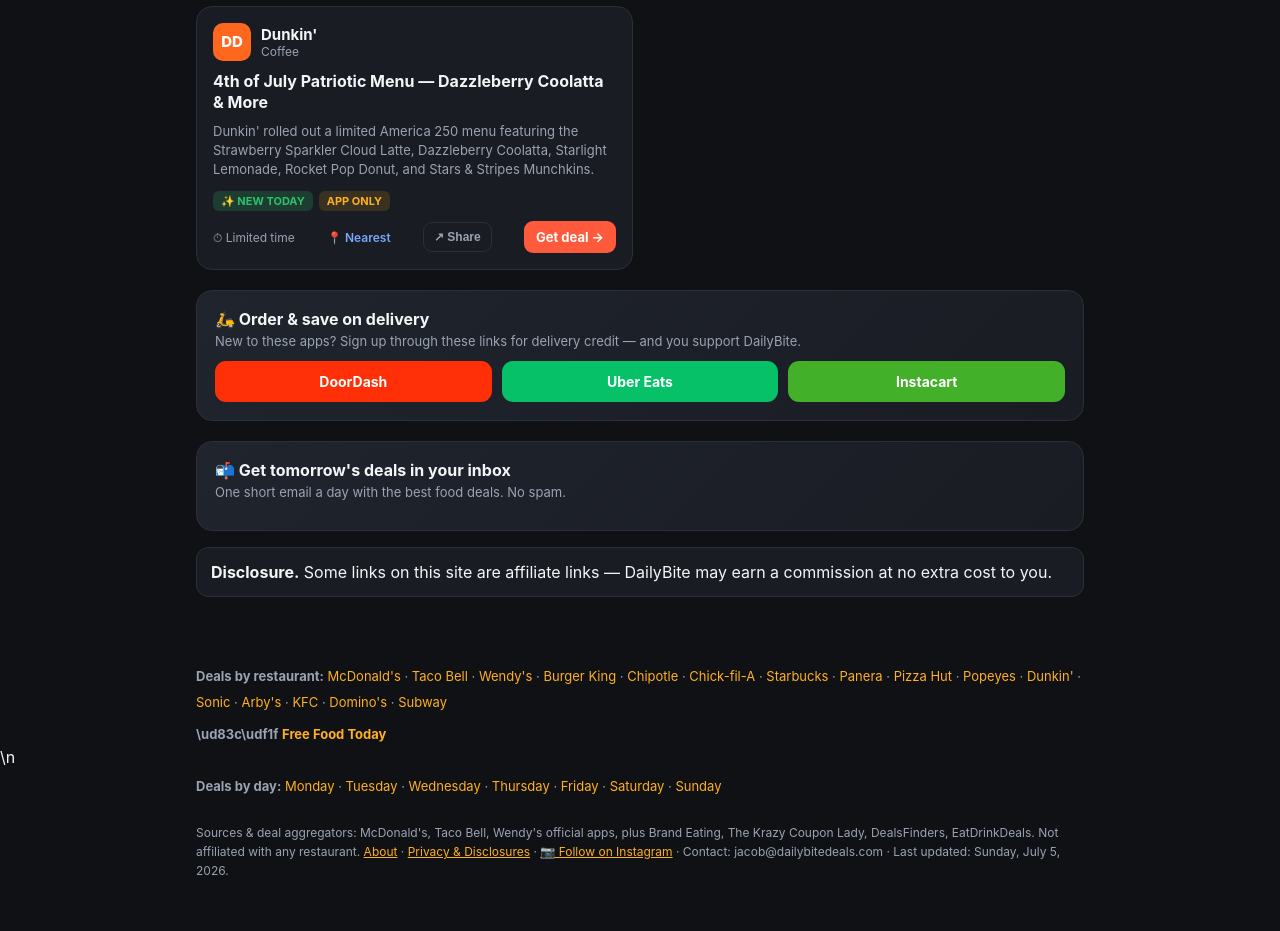
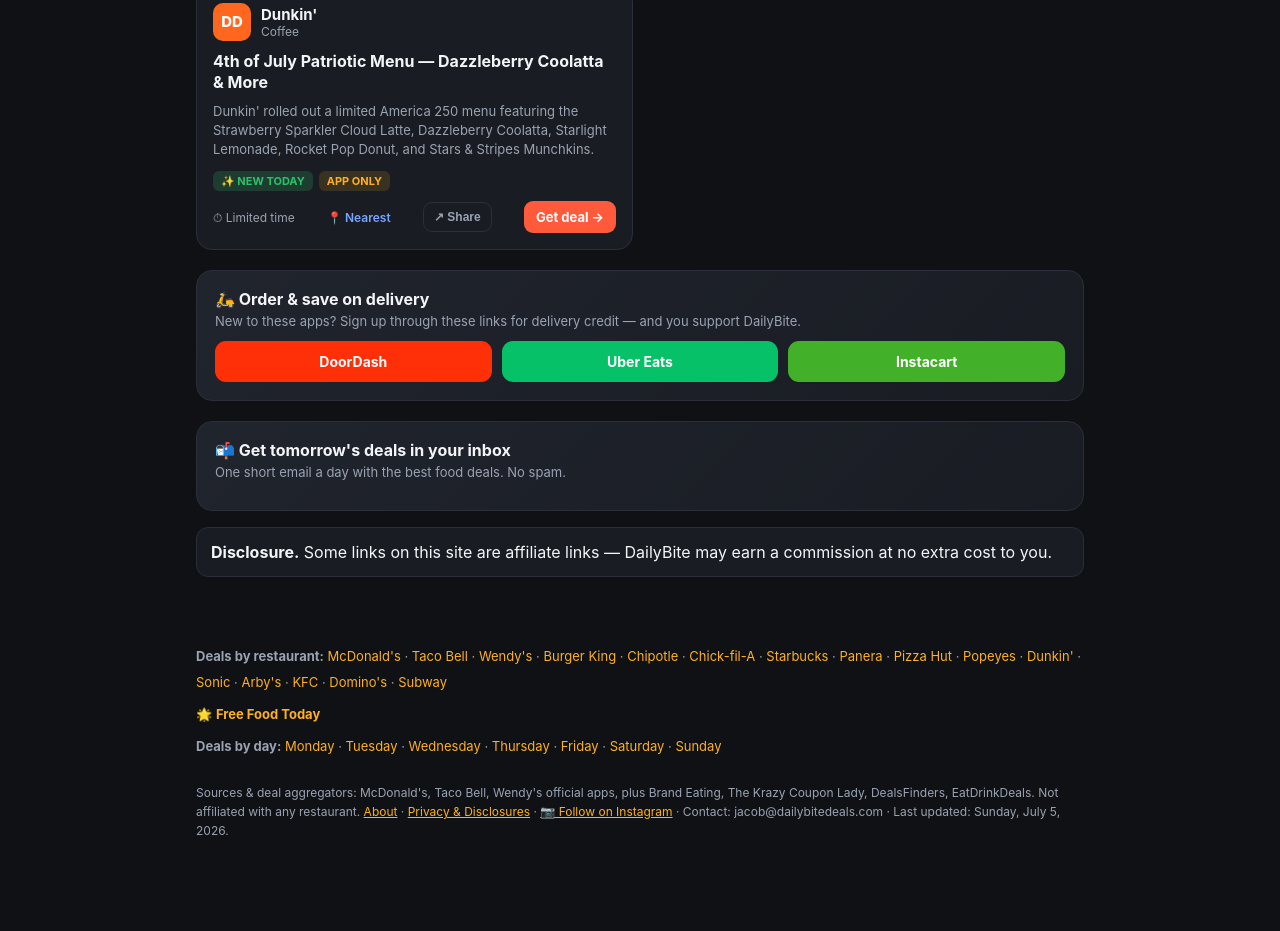
Before and after one commit to Ninestar22/dailybite, a website: page index.html in a window 1280 px wide. Shown: the part 3677-4608 px from the top of the page. After the commit the page ends 4568 px from the top, so only its background shows below. Drawn offline with Linux system fonts and the light colour scheme.

Commit message:
Fix stray escape characters rendering on page

```diff
--- a/index.html
+++ b/index.html
@@ -22,7 +22,9 @@
 <link rel="icon" type="image/png" href="/favicon.png">
 <link rel="apple-touch-icon" href="/apple-touch-icon.png">
 <link rel="manifest" href="/manifest.webmanifest">
-<meta name="theme-color" content="#0f1115">\n<meta name="robots" content="max-image-preview:large">\n<link rel="alternate" type="application/rss+xml" title="DailyBite Deals" href="https://dailybitedeals.com/feed.xml">
+<meta name="theme-color" content="#0f1115">
+<meta name="robots" content="max-image-preview:large">
+<link rel="alternate" type="application/rss+xml" title="DailyBite Deals" href="https://dailybitedeals.com/feed.xml">
 <meta property="og:image" content="https://dailybitedeals.com/og.png">
 <meta property="og:image:width" content="1200">
 <meta property="og:image:height" content="630">
@@ -177,7 +179,8 @@
 </div>
 
 <nav class="chains"><strong>Deals by restaurant:</strong> <a href="/mcdonalds-deals">McDonald&#39;s</a> &middot; <a href="/taco-bell-deals">Taco Bell</a> &middot; <a href="/wendys-deals">Wendy&#39;s</a> &middot; <a href="/burger-king-deals">Burger King</a> &middot; <a href="/chipotle-deals">Chipotle</a> &middot; <a href="/chick-fil-a-deals">Chick-fil-A</a> &middot; <a href="/starbucks-deals">Starbucks</a> &middot; <a href="/panera-deals">Panera</a> &middot; <a href="/pizza-hut-deals">Pizza Hut</a> &middot; <a href="/popeyes-deals">Popeyes</a> &middot; <a href="/dunkin-deals">Dunkin&#39;</a> &middot; <a href="/sonic-deals">Sonic</a> &middot; <a href="/arbys-deals">Arby&#39;s</a> &middot; <a href="/kfc-deals">KFC</a> &middot; <a href="/dominos-deals">Domino&#39;s</a> &middot; <a href="/subway-deals">Subway</a></nav>
-<nav class="chains"><strong>\ud83c\udf1f</strong> <a href="/free-food-today"><strong>Free Food Today</strong></a></nav>\n<nav class="chains"><strong>Deals by day:</strong> <a href="/monday-food-deals">Monday</a> &middot; <a href="/tuesday-food-deals">Tuesday</a> &middot; <a href="/wednesday-food-deals">Wednesday</a> &middot; <a href="/thursday-food-deals">Thursday</a> &middot; <a href="/friday-food-deals">Friday</a> &middot; <a href="/saturday-food-deals">Saturday</a> &middot; <a href="/sunday-food-deals">Sunday</a></nav>
+<nav class="chains"><strong>🌟</strong> <a href="/free-food-today"><strong>Free Food Today</strong></a></nav>
+<nav class="chains"><strong>Deals by day:</strong> <a href="/monday-food-deals">Monday</a> &middot; <a href="/tuesday-food-deals">Tuesday</a> &middot; <a href="/wednesday-food-deals">Wednesday</a> &middot; <a href="/thursday-food-deals">Thursday</a> &middot; <a href="/friday-food-deals">Friday</a> &middot; <a href="/saturday-food-deals">Saturday</a> &middot; <a href="/sunday-food-deals">Sunday</a></nav>
 
 <footer>
   Sources &amp; deal aggregators: McDonald's, Taco Bell, Wendy's official apps, plus Brand Eating,
```
